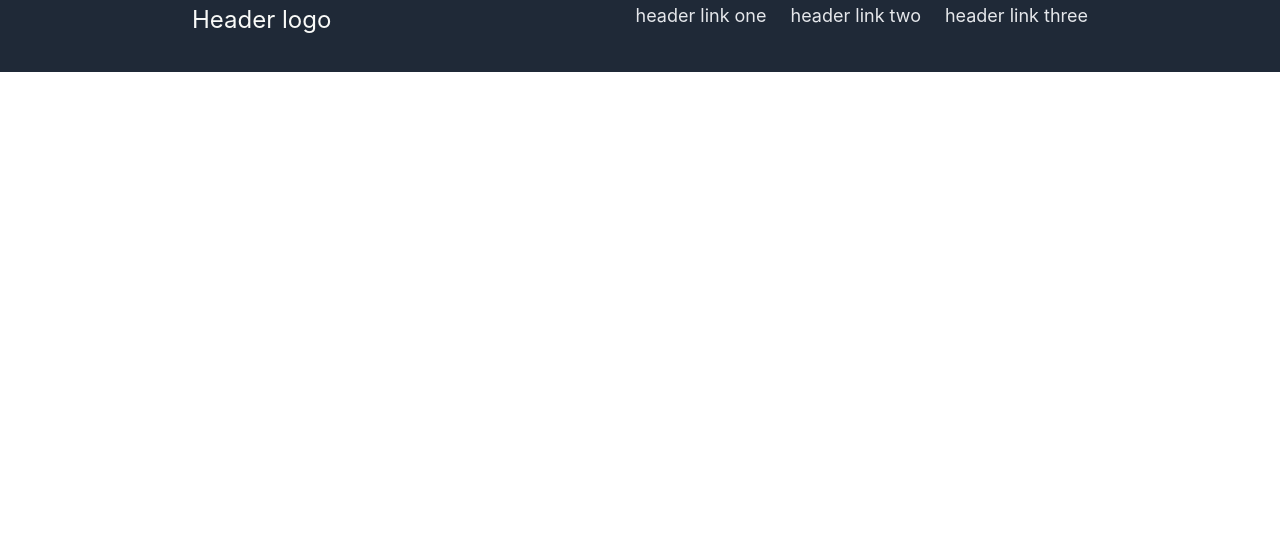
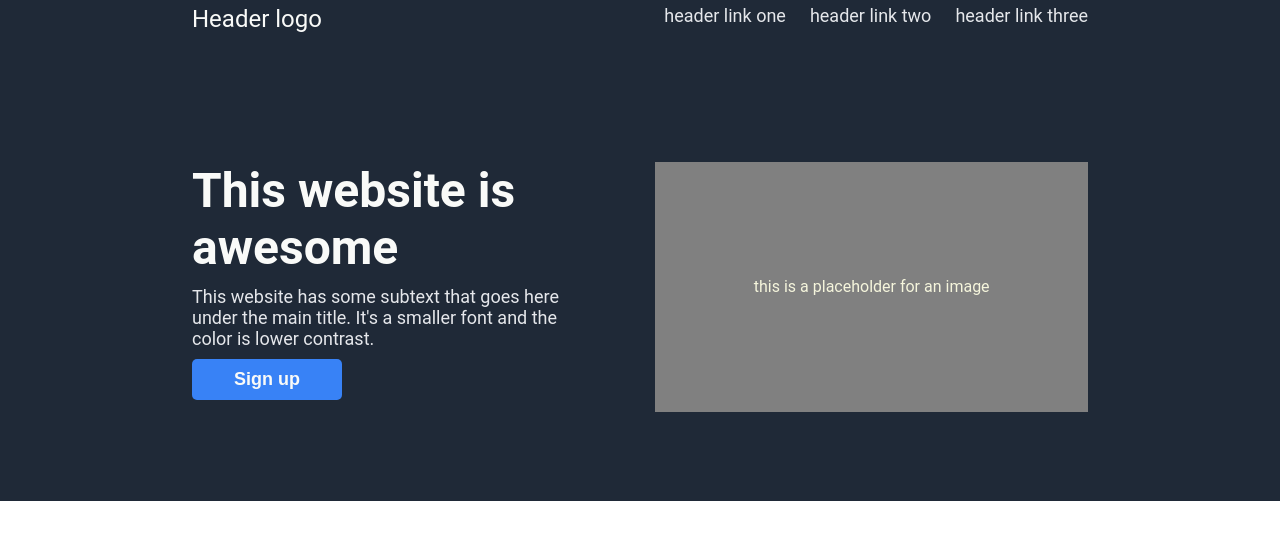
Before and after one commit to idendro11/odin_landing_page, a plain HTML site: page index.html in a window 1280 px wide. Drawn offline with Linux system fonts and the light colour scheme.

Commit message:
add content and styles to hero section of page
added further subdivisions into hero portion of banner for main hero txt
hero subtxt a button and an image placeholder.

```diff
--- a/index.html
+++ b/index.html
@@ -18,6 +18,16 @@
             <div class="h_3"> header link three </div>
         </div>
     </div>
+    <div class="hero">
+        <div class="he_l">
+            <div class="he_txt">This website is awesome</div>
+            <div class="he_subtext">This website has some subtext that goes here under the main title. It's a smaller font and the color is lower contrast.</div>
+            <button class="he_signup">Sign up</button>
+        </div>
+        <div class="he_r">
+            this is a placeholder for an image
+        </div>
+    </div>
     <div class="info"></div>
     <div class="quote"></div>
     <div class="action"></div>
--- a/styles.css
+++ b/styles.css
@@ -1,5 +1,5 @@
 body {
-    font-family: -apple-system, BlinkMacSystemFont, 'Segoe UI', Roboto, Oxygen, Ubuntu, Cantarell, 'Open Sans', 'Helvetica Neue', sans-serif;
+    font-family: Roboto, sans-serif;
     margin: 0;
     min-height: 100vh;
     display: flex;
@@ -29,6 +29,55 @@ body {
     gap: 24px;
 }
 
+.hero{
+    background: #1f2937;
+    display: flex;
+    justify-content: space-between;
+    padding-top: 7%;
+    padding-bottom: 7%;
+    gap: 5%;
+}
+
+.he_l{
+    display: flex;
+    flex-direction: column;
+    margin-left: 15%;
+    gap: 10px;
+}
+
+.he_txt{
+    color: #f9faf8;
+    font-size: 48px;
+    font-weight: bolder;
+}
+
+.he_subtext{
+    color: #e5e7eb;
+    font-size: 18px;
+}
+
+.he_signup{
+    background-color:  #3882F6;
+    border: none;
+    border-radius: 5px;
+    padding: 10px;
+    font-weight: bold;
+    font-size: 18px;
+    color: #f9faf8;
+    max-width: 150px;
+}
+
+.he_r{
+    background-color: gray;
+    color: beige;
+    height: 250px;
+    width: 1000px;
+    margin-right: 15%;
+    display: flex;
+    justify-content: center;
+    align-items: center;
+}
+
 .info{
 
 }
```
